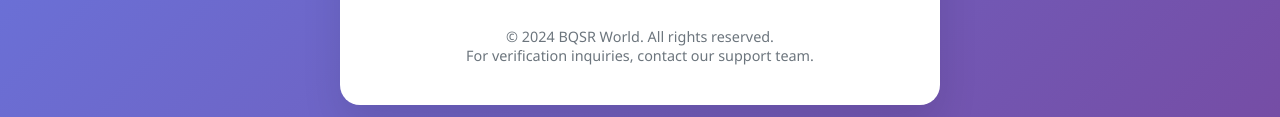
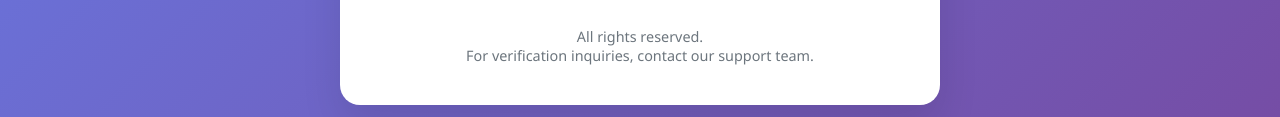
Before and after one commit to salesqr/certificate-verification, a plain HTML site: page index.html in a window 1280 px wide. Shown: the part 591-708 px from the top of the page. Drawn offline with Linux system fonts and the light colour scheme.

Commit message:
Update index.html

```diff
--- a/index.html
+++ b/index.html
@@ -139,7 +139,7 @@
         </div>
 
         <div class="footer">
-            <p>© 2024 BQSR World. All rights reserved.</p>
+            <p>All rights reserved.</p>
             <p>For verification inquiries, contact our support team.</p>
         </div>
     </div>
```
